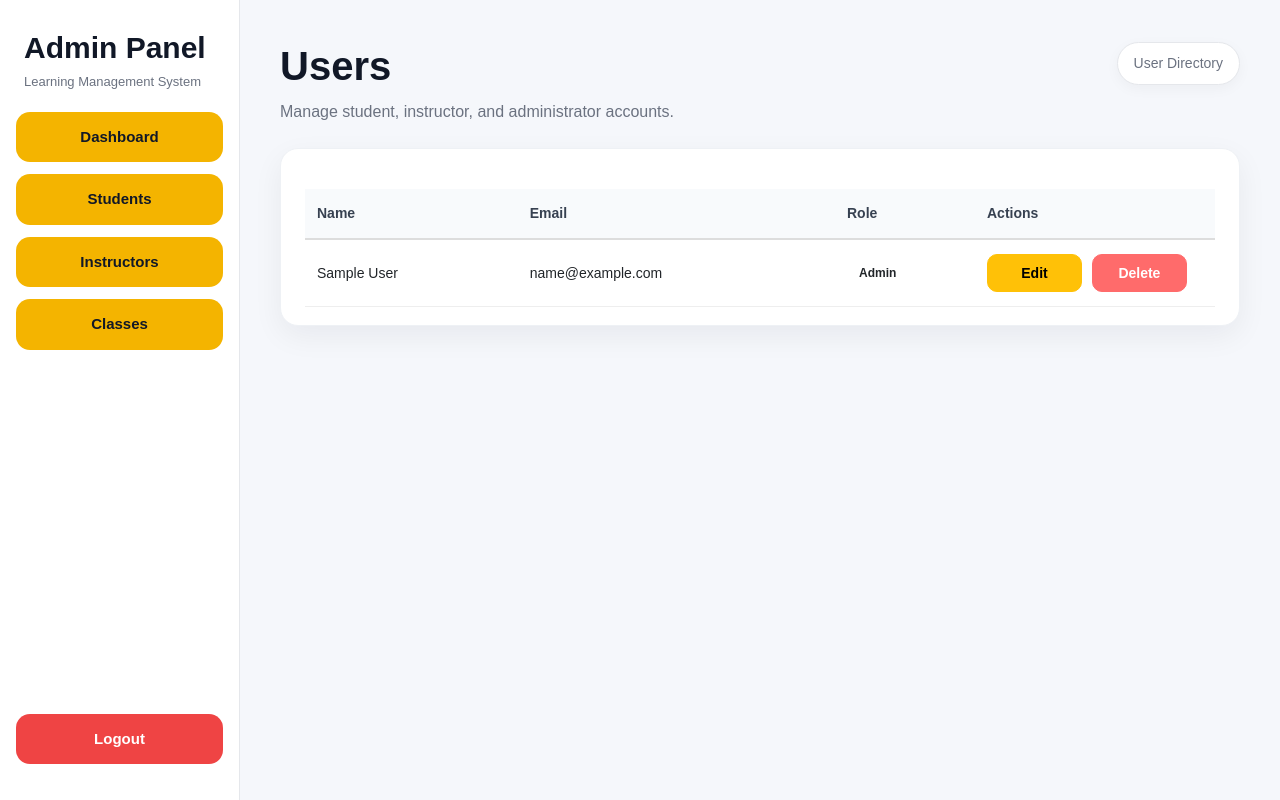
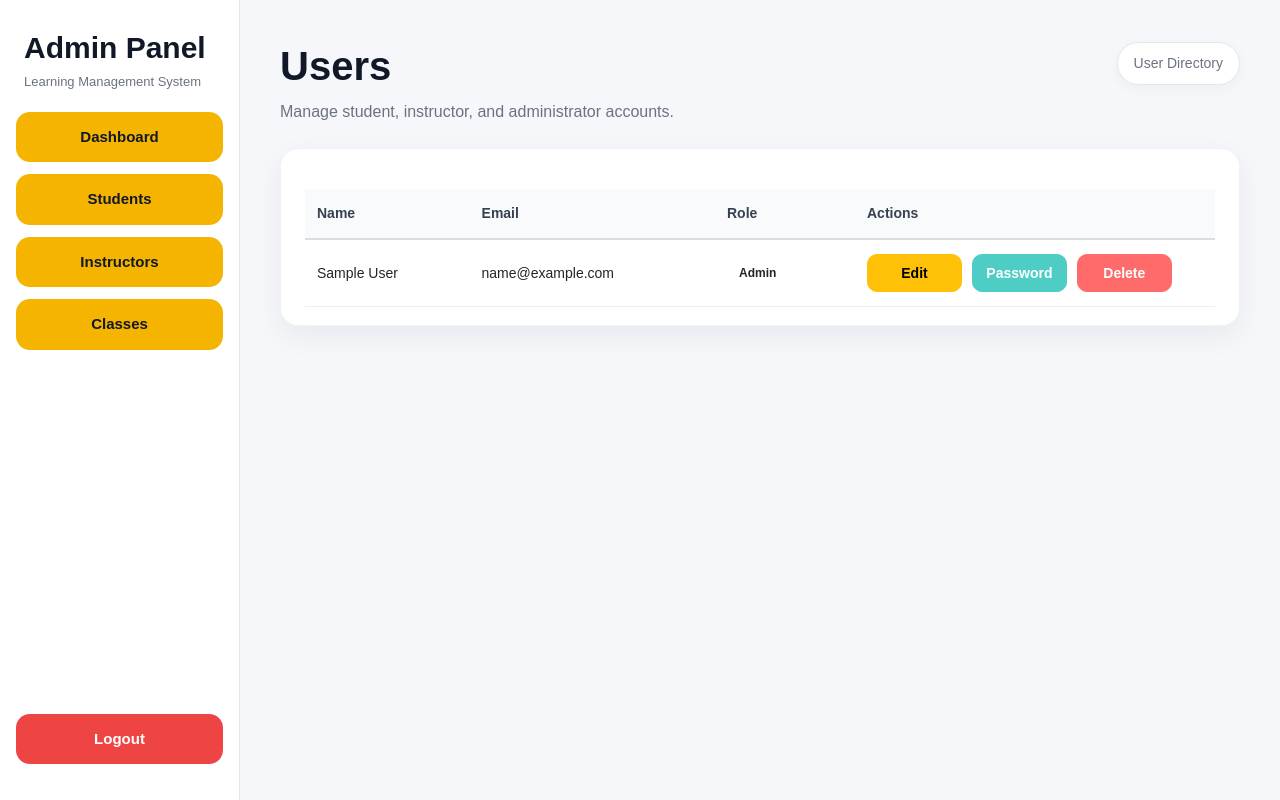
Before and after one commit to leer7358/classiface-hardened, a Flask app: page /admin/users in a window 1280 px wide. Run offline with Flask 2, Linux system fonts and the light colour scheme; the visitor is signed in with stand-in values (Sample User, id 1); a database or web service that is not in the repository returns one stand-in record (values such as "Sample title"); parts of the project's set-up code (start-up, migrations or seed data) failed here and were passed over; some libraries are stand-ins or nearby versions.

Commit message:
Add admin password reset and SMTP-first reset email

```diff
--- a/controllers/admin_controller.py
+++ b/controllers/admin_controller.py
@@ -415,6 +415,50 @@ def admin_update_user(user_id):
         return redirect_with_msg("/admin/users", "User update failed or user not found.")
 
     return redirect_with_msg("/admin/users", "User updated successfully.")
+
+@app.route("/admin/users/password/<user_id>", methods=["POST"])
+def admin_reset_user_password(user_id):
+    guard = admin_required()
+    if guard:
+        return guard
+    _require_csrf_form()
+
+    password = request.form.get("password") or ""
+    confirm_password = request.form.get("confirm_password") or ""
+
+    if len(password) < 6:
+        return redirect_with_msg("/admin/users", "Password must be at least 6 characters.")
+
+    if password != confirm_password:
+        return redirect_with_msg("/admin/users", "Password confirmation does not match.")
+
+    row = pg_find_user_by_pg_id(str(user_id))
+    if not row:
+        return redirect_with_msg("/admin/users", "User not found.")
+
+    firebase_uid = (row.get("firebase_uid") or "").strip()
+    email = (row.get("email") or "").strip().lower()
+
+    try:
+        if not firebase_uid and email:
+            firebase_user = fb_auth.get_user_by_email(email)
+            firebase_uid = str(firebase_user.uid or "")
+            if firebase_uid:
+                with pg_conn() as conn, conn.cursor() as cur:
+                    cur.execute(
+                        "UPDATE users SET firebase_uid = %s WHERE id = %s;",
+                        (firebase_uid, str(user_id)),
+                    )
+                    conn.commit()
+
+        if not firebase_uid:
+            return redirect_with_msg("/admin/users", "This user has no linked Firebase account.")
+
+        fb_auth.update_user(firebase_uid, password=password)
+        return redirect_with_msg("/admin/users", f"Password updated for {email or 'selected user'}.")
+    except Exception as err:
+        app.logger.error("Admin password reset failed: %s: %s", type(err).__name__, err, exc_info=True)
+        return redirect_with_msg("/admin/users", f"Password reset failed: {str(err)}")
 
 @app.route("/admin/students/edit/<student_id>", methods=["POST"])
 def admin_edit_student(student_id):
--- a/render.yaml
+++ b/render.yaml
@@ -19,3 +19,9 @@ services:
         sync: false
       - key: FIREBASE_WEB_API_KEY
         sync: false
+      - key: MAIL_USERNAME
+        sync: false
+      - key: MAIL_PASSWORD
+        sync: false
+      - key: MAIL_DEFAULT_SENDER
+        sync: false
--- a/template/admin_users.html
+++ b/template/admin_users.html
@@ -184,6 +184,17 @@ body{
     color:#b91c1c;
 }
 
+.message-banner{
+    background:#eff6ff;
+    border:1px solid #bfdbfe;
+    color:#1e3a8a;
+    border-radius:12px;
+    padding:12px 14px;
+    margin-bottom:16px;
+    font-size:14px;
+    font-weight:600;
+}
+
 /* Consistent action buttons */
 .action-cell{
     white-space:nowrap;
@@ -257,6 +268,12 @@ body{
     </div>
 
     <div class="content-card">
+        {% if request.args.get('msg') %}
+        <div class="message-banner">
+            {{ request.args.get('msg') }}
+        </div>
+        {% endif %}
+
         <div class="table-wrap">
             <table class="table table-hover" aria-label="User accounts with roles and management actions">
                 <thead>
@@ -264,7 +281,7 @@ body{
                         <th>Name</th>
                         <th>Email</th>
                         <th style="width:140px;">Role</th>
-                        <th style="width:240px;">Actions</th>
+                        <th style="width:360px;">Actions</th>
                     </tr>
                 </thead>
                 <tbody>
@@ -284,6 +301,9 @@ body{
                             <button class="btn btn-warning btn-sm action-btn" data-bs-toggle="modal" data-bs-target="#editUserModal{{ user.id }}">
                                 Edit
                             </button>
+                            <button class="btn btn-primary btn-sm action-btn" data-bs-toggle="modal" data-bs-target="#passwordUserModal{{ user.id }}">
+                                Password
+                            </button>
 
                             <form method="POST" action="/admin/users/delete/{{ user.id }}" style="display:inline;">
                                 <input type="hidden" name="csrf_token" value="{{ csrf_token }}">
@@ -294,6 +314,37 @@ body{
                             </form>
                         </td>
                     </tr>
+
+                    <div class="modal fade" id="passwordUserModal{{ user.id }}" tabindex="-1" aria-hidden="true">
+                        <div class="modal-dialog">
+                            <div class="modal-content">
+                                <form method="POST" action="/admin/users/password/{{ user.id }}">
+                                    <input type="hidden" name="csrf_token" value="{{ csrf_token }}">
+                                    <div class="modal-header">
+                                        <h5 class="modal-title">Reset Password</h5>
+                                        <button type="button" class="btn-close" data-bs-dismiss="modal"></button>
+                                    </div>
+                                    <div class="modal-body">
+                                        <p class="text-muted mb-3">
+                                            Set a new password for {{ user.email }}. The user can log in with this password immediately.
+                                        </p>
+                                        <div class="mb-3">
+                                            <label class="form-label">New Password</label>
+                                            <input type="password" name="password" class="form-control" minlength="6" required>
+                                        </div>
+                                        <div class="mb-3">
+                                            <label class="form-label">Confirm Password</label>
+                                            <input type="password" name="confirm_password" class="form-control" minlength="6" required>
+                                        </div>
+                                    </div>
+                                    <div class="modal-footer">
+                                        <button type="button" class="btn btn-outline-secondary" data-bs-dismiss="modal">Cancel</button>
+                                        <button type="submit" class="btn btn-primary">Update Password</button>
+                                    </div>
+                                </form>
+                            </div>
+                        </div>
+                    </div>
 
                     <div class="modal fade" id="editUserModal{{ user.id }}" tabindex="-1" aria-hidden="true">
                         <div class="modal-dialog">
```
Also changed, not shown: controllers/auth_controller.py (+68 -57 lines).
